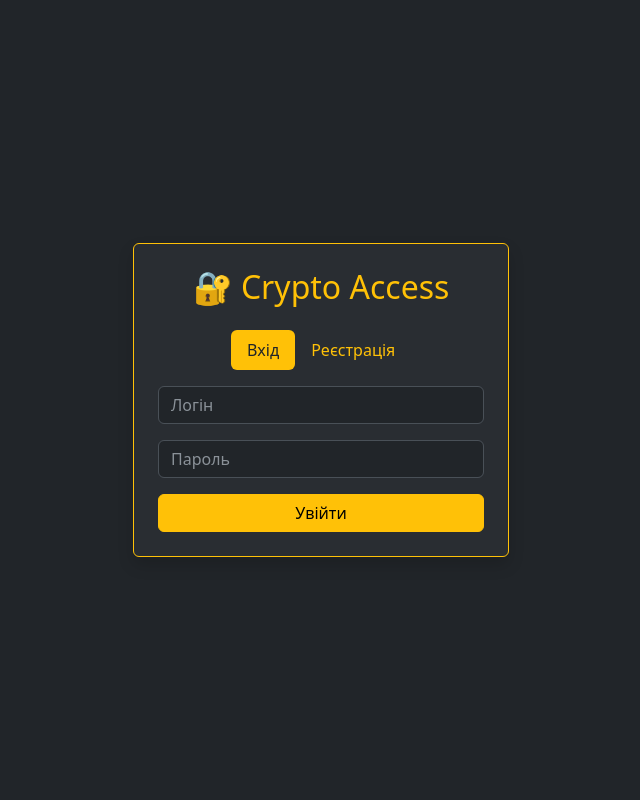
After one commit to Kokos96/Crypto_exchange, a FastAPI app: template app/templates/login.html in a window 1280 px wide. The commit adds this page. Shown: the whole page, without its empty margins (319-959 px from the left). Run offline with FastAPI, Linux system fonts and the light colour scheme; the template is opened without the code that fills it, so the values that code supplies are empty.

Commit message:
feat: implement user authentication with login and registration functionality

```diff
--- a/app/main.py
+++ b/app/main.py
@@ -1,19 +1,15 @@
 import random
 import os
 import json
-import time  # <--- Додано
+import time
 import redis
-
-# Додали RedirectResponse
-from fastapi import FastAPI, Depends, Request, Form
+from fastapi import FastAPI, Depends, Request, Form, Response
 from fastapi.responses import HTMLResponse, RedirectResponse
 from fastapi.templating import Jinja2Templates
 from sqlalchemy.orm import Session
 from sqlalchemy import desc
-
 from app import models, database
 
-# Ініціалізація REDIS
 REDIS_HOST = os.getenv('REDIS_HOST', 'localhost')
 r = redis.Redis(host=REDIS_HOST, port=6379, db=0)
 
@@ -24,17 +20,60 @@ templates = Jinja2Templates(directory="app/templates")
 
 CURRENT_BTC_PRICE = 50000.0
 
+# --- ОТРИМАННЯ ЮЗЕРА З КУКІВ ---
+def get_current_user(request: Request, db: Session):
+    user_id = request.cookies.get("user_id")
+    if not user_id:
+        return None
+    return db.query(models.Wallet).filter(models.Wallet.id == int(user_id)).first()
+
+# --- СТОРІНКА ЛОГІНУ ---
+@app.get("/login", response_class=HTMLResponse)
+def login_page(request: Request):
+    return templates.TemplateResponse("login.html", {"request": request})
+
+# --- РЕЄСТРАЦІЯ ---
+@app.post("/register")
+def register(request: Request, username: str = Form(...), password: str = Form(...), db: Session = Depends(database.get_db)):
+    existing_user = db.query(models.Wallet).filter(models.Wallet.username == username).first()
+    if existing_user:
+        return templates.TemplateResponse("login.html", {"request": request, "error": "Такий користувач вже існує!"})
+
+    new_wallet = models.Wallet(username=username, password=password)
+    db.add(new_wallet)
+    db.commit()
+    db.refresh(new_wallet)
+
+    response = RedirectResponse(url="/", status_code=303)
+    response.set_cookie(key="user_id", value=str(new_wallet.id))
+    return response
+
+# --- ВХІД ---
+@app.post("/login")
+def login(request: Request, username: str = Form(...), password: str = Form(...), db: Session = Depends(database.get_db)):
+    user = db.query(models.Wallet).filter(models.Wallet.username == username).first()
+
+    if not user or user.password != password:
+        return templates.TemplateResponse("login.html", {"request": request, "error": "Невірний логін або пароль"})
+
+    response = RedirectResponse(url="/", status_code=303)
+    response.set_cookie(key="user_id", value=str(user.id))
+    return response
+
+# --- ВИХІД ---
+@app.get("/logout")
+def logout():
+    response = RedirectResponse(url="/login", status_code=303)
+    response.delete_cookie("user_id")
+    return response
+
+# --- ГОЛОВНА ---
 @app.get("/", response_class=HTMLResponse)
 def read_root(request: Request, db: Session = Depends(database.get_db)):
-    wallet = db.query(models.Wallet).filter(models.Wallet.username == "trader_1").first()
+    wallet = get_current_user(request, db)
+    if not wallet:
+        return RedirectResponse(url="/login")
 
-    if not wallet:
-        wallet = models.Wallet(username="trader_1", balance_usd=10000.0, balance_btc=0.0)
-        db.add(wallet)
-        db.commit()
-        db.refresh(wallet)
-
-    # Сортуємо: нові зверху
     history = db.query(models.Transaction).filter(models.Transaction.user_id == wallet.id).order_by(desc(models.Transaction.timestamp)).limit(10).all()
     chart_data = [CURRENT_BTC_PRICE + random.uniform(-500, 500) for _ in range(10)]
 
@@ -46,14 +85,16 @@ def read_root(request: Request, db: Session = Depends(database.get_db)):
         "chart_data": chart_data
     })
 
+# --- КУПІВЛЯ ---
 @app.post("/buy")
 def buy_btc(request: Request, amount: float = Form(...), db: Session = Depends(database.get_db)):
+    wallet = get_current_user(request, db)
+    if not wallet: return RedirectResponse(url="/login", status_code=303)
+
     global CURRENT_BTC_PRICE
     CURRENT_BTC_PRICE += random.uniform(-100, 200)
 
-    wallet = db.query(models.Wallet).filter(models.Wallet.username == "trader_1").first()
-
-    if amount > 0 and wallet and wallet.balance_usd >= amount:
+    if amount > 0 and wallet.balance_usd >= amount:
         task_payload = {
             "type": "BUY",
             "user_id": wallet.id,
@@ -61,23 +102,22 @@ def buy_btc(request: Request, amount: float = Form(...), db: Session = Depends(d
             "current_price": CURRENT_BTC_PRICE
         }
         r.rpush('transaction_queue', json.dumps(task_payload))
-
-        # Чекаємо, щоб воркер встиг обробити перед перезавантаженням
         time.sleep(0.5)
 
-    # Redirect замість render (Фікс F5)
     return RedirectResponse(url="/", status_code=303)
 
+# --- ПРОДАЖ ---
 @app.post("/sell")
 def sell_btc(request: Request, amount: float = Form(...), db: Session = Depends(database.get_db)):
+    wallet = get_current_user(request, db)
+    if not wallet: return RedirectResponse(url="/login", status_code=303)
+
     global CURRENT_BTC_PRICE
     CURRENT_BTC_PRICE += random.uniform(-200, 100)
 
-    wallet = db.query(models.Wallet).filter(models.Wallet.username == "trader_1").first()
-
     btc_required = amount / CURRENT_BTC_PRICE
 
-    if amount > 0 and wallet and wallet.balance_btc >= btc_required:
+    if amount > 0 and wallet.balance_btc >= btc_required:
         task_payload = {
             "type": "SELL",
             "user_id": wallet.id,
@@ -85,123 +125,22 @@ def sell_btc(request: Request, amount: float = Form(...), db: Session = Depends(
             "current_price": CURRENT_BTC_PRICE
         }
         r.rpush('transaction_queue', json.dumps(task_payload))
-
         time.sleep(0.5)
 
-    # Redirect замість render (Фікс F5)
     return RedirectResponse(url="/", status_code=303)
 
 
+# --- ЧІТ-КОД: ПОПОВНЕННЯ БАЛАНСУ ---
+@app.post("/deposit")
+def deposit_money(amount: float = Form(...), db: Session = Depends(database.get_db), request: Request = Request):
+    # 1. Знаходимо поточного юзера
+    wallet = get_current_user(request, db)
+    if not wallet:
+        return {"error": "Спочатку увійдіть в систему!"}
 
+    # 2. Додаємо гроші
+    wallet.balance_usd += amount
+    db.commit()
 
-
-
-
-
-
-
-
-
-# import random
-# import os
-# import json
-# import time  # <--- 1. Додали time для паузи
-# import redis
-
-# # <--- 2. Додали RedirectResponse
-# from fastapi import FastAPI, Depends, Request, Form
-# from fastapi.responses import HTMLResponse, RedirectResponse
-# from fastapi.templating import Jinja2Templates
-# from sqlalchemy.orm import Session
-# from sqlalchemy import desc
-
-# from app import models, database
-
-# # ... (Ініціалізація Redis і DB без змін) ...
-# REDIS_HOST = os.getenv('REDIS_HOST', 'localhost')
-# r = redis.Redis(host=REDIS_HOST, port=6379, db=0)
-
-# models.Base.metadata.create_all(bind=database.engine)
-
-# app = FastAPI()
-# templates = Jinja2Templates(directory="app/templates")
-
-# CURRENT_BTC_PRICE = 50000.0
-
-# @app.get("/", response_class=HTMLResponse)
-# def read_root(request: Request, db: Session = Depends(database.get_db)):
-#     # ... (Твій код читання гаманця) ...
-#     wallet = db.query(models.Wallet).filter(models.Wallet.username == "trader_1").first()
-
-#     if not wallet:
-#         wallet = models.Wallet(username="trader_1", balance_usd=10000.0, balance_btc=0.0)
-#         db.add(wallet)
-#         db.commit()
-#         db.refresh(wallet)
-
-#     # Сортуємо транзакції: найновіші зверху
-#     history = db.query(models.Transaction).filter(models.Transaction.user_id == wallet.id).order_by(desc(models.Transaction.timestamp)).limit(10).all()
-#     chart_data = [CURRENT_BTC_PRICE + random.uniform(-500, 500) for _ in range(10)]
-
-#     return templates.TemplateResponse("index.html", {
-#         "request": request,
-#         "wallet": wallet,
-#         "price": round(CURRENT_BTC_PRICE, 2),
-#         "history": history,
-#         "chart_data": chart_data
-#     })
-
-# @app.post("/buy")
-# def buy_btc(request: Request, amount: float = Form(...), db: Session = Depends(database.get_db)):
-#     global CURRENT_BTC_PRICE
-#     CURRENT_BTC_PRICE += random.uniform(-100, 200)
-
-#     wallet = db.query(models.Wallet).filter(models.Wallet.username == "trader_1").first()
-
-#     if amount <= 0:
-#         # Якщо помилка - повертаємо на головну через редірект
-#         return RedirectResponse(url="/", status_code=303)
-
-#     if wallet and wallet.balance_usd >= amount:
-#         task_payload = {
-#             "type": "BUY",
-#             "user_id": wallet.id,
-#             "amount_usd": amount,
-#             "current_price": CURRENT_BTC_PRICE
-#         }
-#         r.rpush('transaction_queue', json.dumps(task_payload))
-
-#         # ХАК ДЛЯ КУРСОВОЇ:
-#         # Чекаємо 0.5 сек, щоб worker встиг записати в БД, і ми побачили це в історії
-#         time.sleep(0.5)
-
-#     # <--- 3. ГОЛОВНИЙ ФІКС: RedirectResponse замість read_root
-#     # status_code=303 змушує браузер зробити GET запит замість повторного POST
-#     return RedirectResponse(url="/", status_code=303)
-
-# @app.post("/sell")
-# def sell_btc(request: Request, amount: float = Form(...), db: Session = Depends(database.get_db)):
-#     global CURRENT_BTC_PRICE
-#     CURRENT_BTC_PRICE += random.uniform(-200, 100)
-
-#     wallet = db.query(models.Wallet).filter(models.Wallet.username == "trader_1").first()
-
-#     if amount <= 0:
-#         return RedirectResponse(url="/", status_code=303)
-
-#     btc_required = amount / CURRENT_BTC_PRICE
-
-#     if wallet and wallet.balance_btc >= btc_required:
-#         task_payload = {
-#             "type": "SELL",
-#             "user_id": wallet.id,
-#             "amount_usd": amount,
-#             "current_price": CURRENT_BTC_PRICE
-#         }
-#         r.rpush('transaction_queue', json.dumps(task_payload))
-
-#         # Чекаємо воркера
-#         time.sleep(0.5)
-
-#     # <--- 4. Теж редірект
-#     return RedirectResponse(url="/", status_code=303)
+    # 3. Повертаємо на головну
+    return RedirectResponse(url="/", status_code=303)
--- a/app/models.py
+++ b/app/models.py
@@ -8,10 +8,10 @@ class Wallet(Base):
 
     id = Column(Integer, primary_key=True, index=True)
     username = Column(String(50), unique=True, index=True)
+    password = Column(String(100))  # <--- НОВЕ ПОЛЕ
     balance_usd = Column(Float, default=10000.0)
     balance_btc = Column(Float, default=0.0)
 
-    # Зв'язок: один гаманець має багато транзакцій
     transactions = relationship("Transaction", back_populates="owner")
 
 class Transaction(Base):
@@ -21,8 +21,7 @@ class Transaction(Base):
     user_id = Column(Integer, ForeignKey("wallets.id"))
     amount_usd = Column(Float)
     amount_btc = Column(Float)
-    price_at_moment = Column(Float) # Фіксуємо курс на момент покупки
+    price_at_moment = Column(Float)
     timestamp = Column(DateTime, default=datetime.utcnow)
 
-    # Зв'язок назад до власника
     owner = relationship("Wallet", back_populates="transactions")
--- a/app/templates/index.html
+++ b/app/templates/index.html
@@ -17,13 +17,13 @@
         </div>
         <div class="text-end">
             <h4>Курс BTC: <span class="badge bg-info">{{ price }} $</span></h4>
-        </div>
+            <a href="/logout" class="btn btn-outline-danger btn-sm mt-2">Вийти</a> </div>
     </div>
 
     <div class="row">
         <div class="col-md-4">
             <div class="card border-warning mb-4 shadow">
-                <div class="card-header bg-warning text-dark fw-bold">💼 Мій Портфель</div>
+                <div class="card-header bg-warning text-dark fw-bold">💼 {{ wallet.username }} (Портфель)</div>
                 <div class="card-body">
                     <p class="fs-4 mb-1">💵 {{ wallet.balance_usd | round(2) }} USD</p>
                     <p class="fs-4 text-warning">₿ {{ wallet.balance_btc | round(5) }} BTC</p>
@@ -108,7 +108,6 @@
 </div>
 
 <script>
-    // Малюємо графік
     const ctx = document.getElementById('btcChart').getContext('2d');
     const chartData = {{ chart_data }};
 
--- /dev/null
+++ b/app/templates/login.html
@@ -0,0 +1,59 @@
+<!DOCTYPE html>
+<html lang="uk" data-bs-theme="dark">
+<head>
+    <meta charset="UTF-8">
+    <title>Вхід - Crypto Exchange</title>
+    <link href="https://cdn.jsdelivr.net/npm/bootstrap@5.3.0/dist/css/bootstrap.min.css" rel="stylesheet">
+</head>
+<body class="bg-dark text-light d-flex align-items-center justify-content-center" style="height: 100vh;">
+
+<div class="container" style="max-width: 400px;">
+    <div class="card bg-secondary bg-opacity-10 border-warning shadow">
+        <div class="card-body p-4">
+            <h2 class="text-center text-warning mb-4">🔐 Crypto Access</h2>
+
+            <ul class="nav nav-pills mb-3 justify-content-center" id="pills-tab" role="tablist">
+                <li class="nav-item">
+                    <button class="nav-link active bg-warning text-dark" id="login-tab" data-bs-toggle="pill" data-bs-target="#login" type="button">Вхід</button>
+                </li>
+                <li class="nav-item">
+                    <button class="nav-link text-warning" id="register-tab" data-bs-toggle="pill" data-bs-target="#register" type="button">Реєстрація</button>
+                </li>
+            </ul>
+
+            <div class="tab-content">
+                <div class="tab-pane fade show active" id="login">
+                    <form action="/login" method="post">
+                        <div class="mb-3">
+                            <input type="text" name="username" class="form-control bg-dark text-light" placeholder="Логін" required>
+                        </div>
+                        <div class="mb-3">
+                            <input type="password" name="password" class="form-control bg-dark text-light" placeholder="Пароль" required>
+                        </div>
+                        <button type="submit" class="btn btn-warning w-100">Увійти</button>
+                    </form>
+                </div>
+
+                <div class="tab-pane fade" id="register">
+                    <form action="/register" method="post">
+                        <div class="mb-3">
+                            <input type="text" name="username" class="form-control bg-dark text-light" placeholder="Придумайте логін" required>
+                        </div>
+                        <div class="mb-3">
+                            <input type="password" name="password" class="form-control bg-dark text-light" placeholder="Придумайте пароль" required>
+                        </div>
+                        <button type="submit" class="btn btn-outline-warning w-100">Зареєструватися</button>
+                    </form>
+                </div>
+            </div>
+
+            {% if error %}
+            <div class="alert alert-danger mt-3 text-center p-1">{{ error }}</div>
+            {% endif %}
+        </div>
+    </div>
+</div>
+
+<script src="https://cdn.jsdelivr.net/npm/bootstrap@5.3.0/dist/js/bootstrap.bundle.min.js"></script>
+</body>
+</html>
```
Also changed, not shown: docker-compose.yml (+8 -2 lines).
